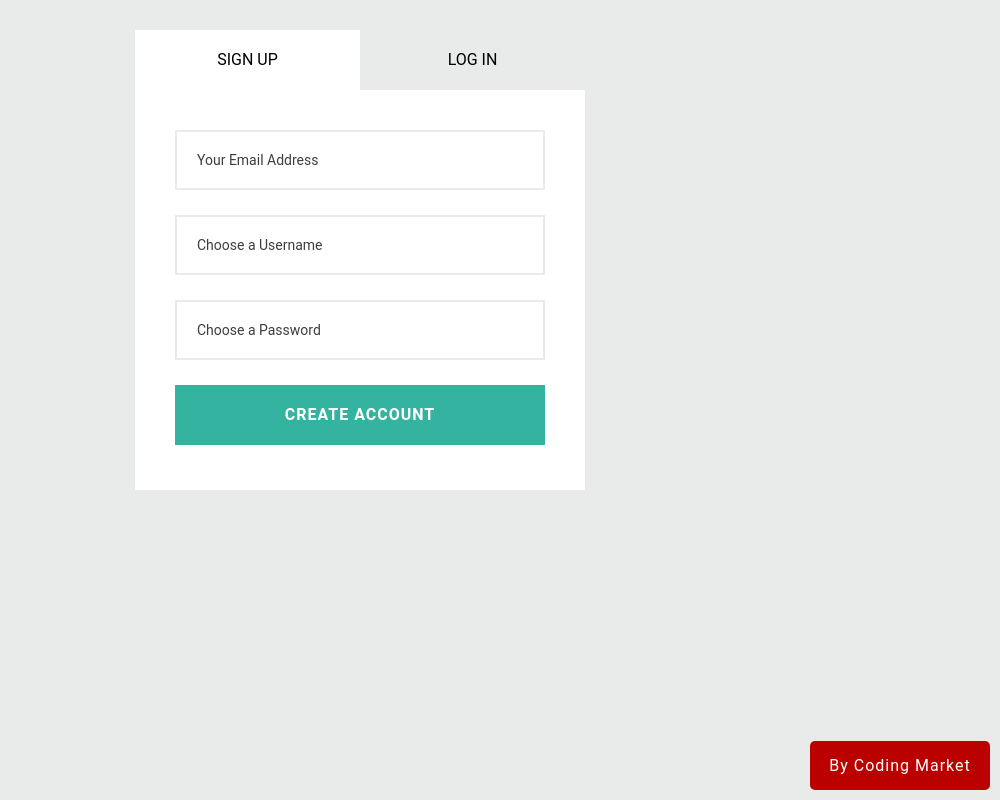
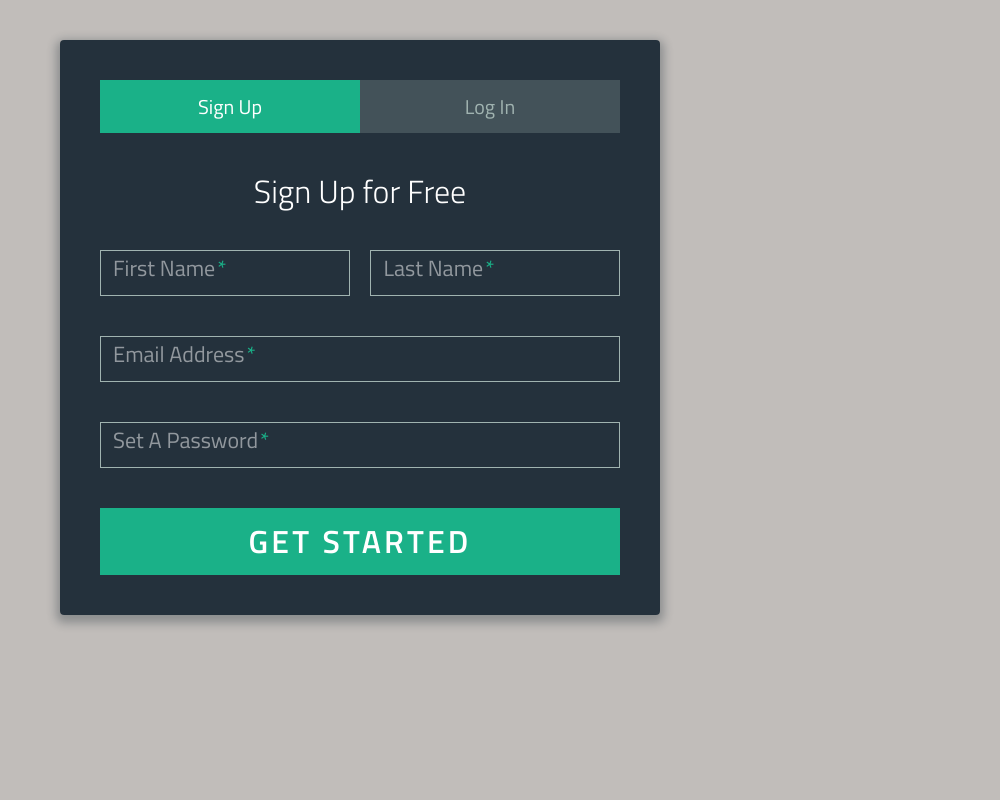
Before and after one commit to souravbhunia/College-Placement-Portal, a Django app: page /login in a window 1280 px wide. Shown: the whole page, without its empty margins (280-1280 px from the left). Run offline with Django 3.2, Linux system fonts and the light colour scheme; some libraries are stand-ins or nearby versions.

Commit message:
static modified

```diff
--- a/placement_portal/placement_portal/settings.py
+++ b/placement_portal/placement_portal/settings.py
@@ -9,7 +9,7 @@ https://docs.djangoproject.com/en/3.2/topics/settings/
 For the full list of settings and their values, see
 https://docs.djangoproject.com/en/3.2/ref/settings/
 """
-
+import os
 from pathlib import Path
 
 # Build paths inside the project like this: BASE_DIR / 'subdir'.
@@ -124,3 +124,7 @@ STATIC_URL = '/static/'
 # https://docs.djangoproject.com/en/3.2/ref/settings/#default-auto-field
 
 DEFAULT_AUTO_FIELD = 'django.db.models.BigAutoField'
+
+STATICFILES_DIRS=[
+    os.path.join(BASE_DIR,'static')
+]
--- /dev/null
+++ b/placement_portal/static/css/style.css
@@ -0,0 +1,171 @@
+*, *:before, *:after {
+  box-sizing: border-box;
+}
+
+html {
+  overflow-y: scroll;
+}
+
+body {
+  background: #c1bdba;
+  font-family: 'Titillium Web', sans-serif;
+}
+
+a {
+  text-decoration: none;
+  color: #1ab188;
+  transition: .5s ease;
+}
+a:hover {
+  color: #179b77;
+}
+
+.form {
+  background: rgba(19, 35, 47, 0.9);
+  padding: 40px;
+  max-width: 600px;
+  margin: 40px auto;
+  border-radius: 4px;
+  box-shadow: 0 4px 10px 4px rgba(19, 35, 47, 0.3);
+}
+
+.tab-group {
+  list-style: none;
+  padding: 0;
+  margin: 0 0 40px 0;
+}
+.tab-group:after {
+  content: "";
+  display: table;
+  clear: both;
+}
+.tab-group li a {
+  display: block;
+  text-decoration: none;
+  padding: 15px;
+  background: rgba(160, 179, 176, 0.25);
+  color: #a0b3b0;
+  font-size: 20px;
+  float: left;
+  width: 50%;
+  text-align: center;
+  cursor: pointer;
+  transition: .5s ease;
+}
+.tab-group li a:hover {
+  background: #179b77;
+  color: #ffffff;
+}
+.tab-group .active a {
+  background: #1ab188;
+  color: #ffffff;
+}
+
+.tab-content > div:last-child {
+  display: none;
+}
+
+h1 {
+  text-align: center;
+  color: #ffffff;
+  font-weight: 300;
+  margin: 0 0 40px;
+}
+
+label {
+  position: absolute;
+  transform: translateY(6px);
+  left: 13px;
+  color: rgba(255, 255, 255, 0.5);
+  transition: all 0.25s ease;
+  -webkit-backface-visibility: hidden;
+  pointer-events: none;
+  font-size: 22px;
+}
+label .req {
+  margin: 2px;
+  color: #1ab188;
+}
+
+label.active {
+  transform: translateY(50px);
+  left: 2px;
+  font-size: 14px;
+}
+label.active .req {
+  opacity: 0;
+}
+
+label.highlight {
+  color: #ffffff;
+}
+
+input, textarea {
+  font-size: 22px;
+  display: block;
+  width: 100%;
+  height: 100%;
+  padding: 5px 10px;
+  background: none;
+  background-image: none;
+  border: 1px solid #a0b3b0;
+  color: #ffffff;
+  border-radius: 0;
+  transition: border-color .25s ease, box-shadow .25s ease;
+}
+input:focus, textarea:focus {
+  outline: 0;
+  border-color: #1ab188;
+}
+
+textarea {
+  border: 2px solid #a0b3b0;
+  resize: vertical;
+}
+
+.field-wrap {
+  position: relative;
+  margin-bottom: 40px;
+}
+
+.top-row:after {
+  content: "";
+  display: table;
+  clear: both;
+}
+.top-row > div {
+  float: left;
+  width: 48%;
+  margin-right: 4%;
+}
+.top-row > div:last-child {
+  margin: 0;
+}
+
+.button {
+  border: 0;
+  outline: none;
+  border-radius: 0;
+  padding: 15px 0;
+  font-size: 2rem;
+  font-weight: 600;
+  text-transform: uppercase;
+  letter-spacing: .1em;
+  background: #1ab188;
+  color: #ffffff;
+  transition: all 0.5s ease;
+  -webkit-appearance: none;
+}
+.button:hover, .button:focus {
+  background: #179b77;
+}
+
+.button-block {
+  display: block;
+  width: 100%;
+}
+
+.forgot {
+  margin-top: -20px;
+  text-align: right;
+}
--- a/placement_portal/templates/login_register.html
+++ b/placement_portal/templates/login_register.html
@@ -1,47 +1,98 @@
+{% load static %}
 <!DOCTYPE html>
 <html lang="en" >
 <head>
   <meta charset="UTF-8">
-  <title>CodePen - Animated Login and Signup form </title>
-  <link rel="stylesheet" href="./style.css">
+  <title> Sign-Up/Login Form</title>
+  <link href='https://fonts.googleapis.com/css?family=Titillium+Web:400,300,600' rel='stylesheet' type='text/css'><link rel="stylesheet" href="https://cdnjs.cloudflare.com/ajax/libs/normalize/5.0.0/normalize.min.css">
+<link rel="stylesheet" href="./style.css">
+{% load static %}
+  <link rel="stylesheet" type="text/css" href="{% static 'css/style.css'%}"/>
 
 </head>
 <body>
 <!-- partial:index.partial.html -->
-<div class="wrapper">
-    <div class="container">
+<div class="form">
 
-      <div class="signup">Sign Up</div>
-      <div class="login">Log In</div>
+      <ul class="tab-group">
+        <li class="tab active"><a href="#signup">Sign Up</a></li>
+        <li class="tab"><a href="#login">Log In</a></li>
+      </ul>
 
-       <div class="signup-form">
-          <input type="text" placeholder="Your Email Address" class="input"><br />
-          <input type="text" placeholder="Choose a Username" class="input"><br />
-          <input type="password" placeholder="Choose a Password" class="input"><br />
-          <div class="btn">Create account</div>
-       </div>
+      <div class="tab-content">
+        <div id="signup">
+          <h1>Sign Up for Free</h1>
 
-      <div class="login-form">
-          <input type="text" placeholder="Email or Username" class="input"><br />
-          <input type="password" placeholder="Password" class="input"><br />
-          <div class="btn">log in</div>
-          <span><a href="#">I forgot my username or password.</a></span>
-       </div>
+          <form action="/" method="post">
 
-    </div>
-  </div>
+          <div class="top-row">
+            <div class="field-wrap">
+              <label>
+                First Name<span class="req">*</span>
+              </label>
+              <input type="text" required autocomplete="off" />
+            </div>
 
+            <div class="field-wrap">
+              <label>
+                Last Name<span class="req">*</span>
+              </label>
+              <input type="text"required autocomplete="off"/>
+            </div>
+          </div>
 
+          <div class="field-wrap">
+            <label>
+              Email Address<span class="req">*</span>
+            </label>
+            <input type="email"required autocomplete="off"/>
+          </div>
 
+          <div class="field-wrap">
+            <label>
+              Set A Password<span class="req">*</span>
+            </label>
+            <input type="password"required autocomplete="off"/>
+          </div>
 
+          <button type="submit" class="button button-block"/>Get Started</button>
 
+          </form>
 
-<!-- By Coding Market -->
-<div class="youtube">
-  <a href="https://www.youtube.com/channel/UCtVM2RthR4aC6o7dzySmExA" target="_blank">by coding market</a>
-</div>
+        </div>
+
+        <div id="login">
+          <h1>Welcome Back!</h1>
+
+          <form action="/" method="post">
+
+            <div class="field-wrap">
+            <label>
+              Email Address<span class="req">*</span>
+            </label>
+            <input type="email"required autocomplete="off"/>
+          </div>
+
+          <div class="field-wrap">
+            <label>
+              Password<span class="req">*</span>
+            </label>
+            <input type="password"required autocomplete="off"/>
+          </div>
+
+          <p class="forgot"><a href="#">Forgot Password?</a></p>
+
+          <button class="button button-block"/>Log In</button>
+
+          </form>
+
+        </div>
+
+      </div><!-- tab-content -->
+
+</div> <!-- /form -->
 <!-- partial -->
-  <script src='https://cdnjs.cloudflare.com/ajax/libs/jquery/3.2.1/jquery.min.js'></script><script  src="./script.js"></script>
+  <script src='https://cdnjs.cloudflare.com/ajax/libs/jquery/2.1.3/jquery.min.js'></script><script  src="./script.js"></script>
 
 </body>
 </html>
--- a/placement_portal/templates/script.js
+++ /dev/null
@@ -1,20 +0,0 @@
-$(".login-form").hide();
-$(".login").css("background", "none");
-
-$(".login").click(function(){
-  $(".signup-form").hide();
-  $(".login-form").show();
-  $(".signup").css("background", "none");
-  $(".login").css("background", "#fff");
-});
-
-$(".signup").click(function(){
-  $(".signup-form").show();
-  $(".login-form").hide();
-  $(".login").css("background", "none");
-  $(".signup").css("background", "#fff");
-});
-
-$(".btn").click(function(){
-  $(".input").val("");
-});
--- a/placement_portal/templates/style.css
+++ /dev/null
@@ -1,127 +0,0 @@
-*{
-  margin: 0;
-  padding: 0;
-}
-
-body{
-  background: #e9eaea;
-  font-family: roboto;
-  user-select: none;
-}
-
-.container{
-  width: 450px;
-  margin: 30px auto;
-}
-
-.signup,
-.login{
-  width: 50%;
-  background: #fff;
-  float: left;
-  height: 60px;
-  line-height: 60px;
-  text-align: center;
-  cursor: pointer;
-  text-transform: uppercase;
-}
-
-.signup-form,
-.login-form{
-  background: #fff;
-  padding: 40px;
-  clear: both;
-  width: 100%;
-  box-sizing: border-box;
-  height: 400px;
-}
-
-.input{
-  width: 100%;
-  padding: 20px;
-  box-sizing: border-box;
-  margin-bottom: 25px;
-  border: 2px solid #e9eaea;
-  color: #3e3e40;
-  font-size: 14px;
-  outline: none;
-  transform: all 0.5s ease;
-}
-
-.input:focus{
-  border: 2px solid #34b3a0;
-}
-
-.btn{
-  width: 100%;
-  background: #34b3a0;
-  height: 60px;
-  text-align: center;
-  line-height: 60px;
-  text-transform: uppercase;
-  color: #fff;
-  font-weight: bold;
-  letter-spacing: 1px;
-  cursor: pointer;
-  margin-bottom: 30px;
-}
-
-span a{
-  text-decoration: none;
-  color: #000;
-}
-
-::-webkit-input-placeholder { /* Chrome/Opera/Safari */
-  color: #3e3e40;
-  font-family: roboto;
-}
-::-moz-placeholder { /* Firefox 19+ */
-  color: #3e3e40;
-  font-family: roboto;
-}
-:-ms-input-placeholder { /* IE 10+ */
-  color: #3e3e40;
-  font-family: roboto;
-}
-:-moz-placeholder { /* Firefox 18- */
-  color: #3e3e40;
-  font-family: roboto;
-}
-
-
-
-
-
-
-
-
-
-
-
-
-
-
-
-
-
-
-
-
-/* youtube link */
-.youtube{
-  position: fixed;
-  bottom: 10px;
-  right: 10px;
-  width: 160px;
-  text-align: center;
-  padding: 15px 10px;
-  background: #bb0000;
-  border-radius: 5px;
-}
-
-.youtube a{
-  text-decoration: none;
-  color: #fff;
-  text-transform: capitalize;
-  letter-spacing: 1px;
-}
```
Also changed, not shown: placement_portal/static/script.js (added, +43 -0 lines), placement_portal/templates/banner.jpg (deleted).
